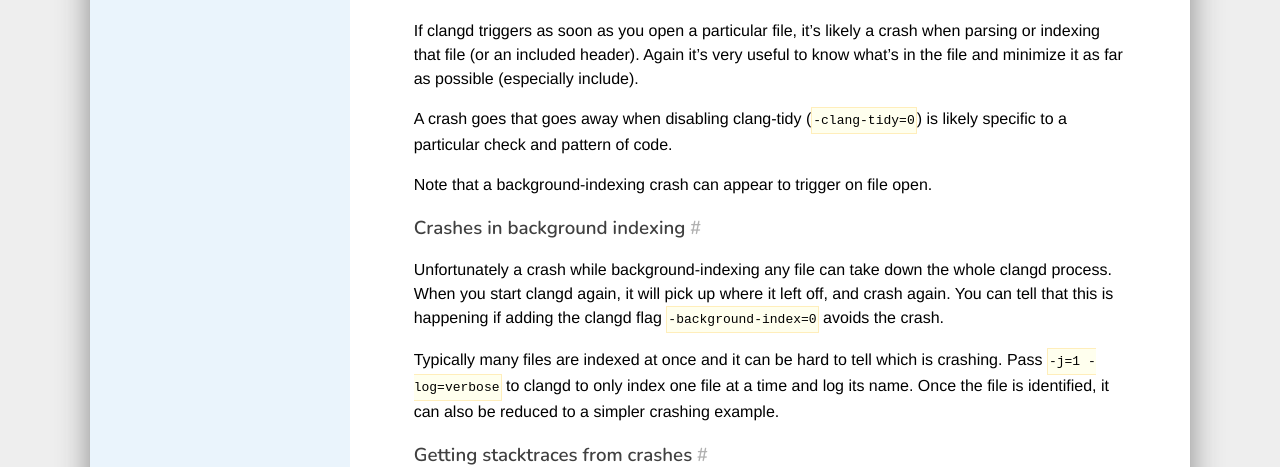
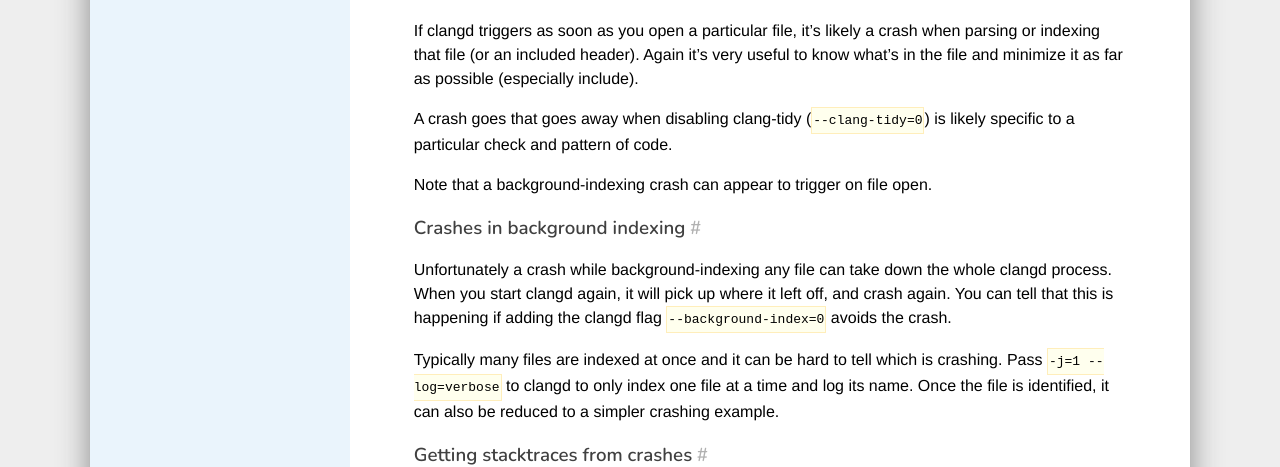
Before and after one commit to llvm/clangd-www, a Jekyll site: the page built from troubleshooting.md, in a window 1280 px wide and 900 px high, scrolled down 2355 px. Shown: the part 147-614 px from the top of the window. Built offline with Jekyll 4.4.1, drawn with Linux system fonts in a browser that asks for light colours; our own code applies the rules of GitHub Pages for plain Markdown files; some of the changed text lies outside the part shown.

```diff
--- a/troubleshooting.md
+++ b/troubleshooting.md
@@ -19,7 +19,7 @@ for how). These describe the messages exchanged between the editor and `clangd`,
 and what clangd was thinking.
 
 Even if you don't understand the contents, it's tremendously useful to include
-this when filing a bug. If you add `-log=verbose` to the clangd arguments, this
+this when filing a bug. If you add `--log=verbose` to the clangd arguments, this
 will include more detail (e.g. the full content of LSP messages).
 
 ## Lots of error diagnostics
@@ -48,7 +48,7 @@ clangd needs to parse the headers.
 The standard library headers are often found relative to the compiler.
 Try to configure your project with an absolute path to the compiler
 (`/usr/bin/gcc`, not `gcc`).
-The logs (with `-log=verbose`) can tell you the `cc1` command, including which
+The logs (with `--log=verbose`) can tell you the `cc1` command, including which
 paths were searched for the standard library. You can compare this to the output
 of `clang -### <args>`.
 
@@ -91,7 +91,7 @@ when parsing or indexing that file (or an included header). Again it's very
 useful to know what's in the file and minimize it as far as possible (especially
 include).
 
-A crash goes that goes away when disabling clang-tidy (`-clang-tidy=0`) is
+A crash goes that goes away when disabling clang-tidy (`--clang-tidy=0`) is
 likely specific to a particular check and pattern of code.
 
 Note that a background-indexing crash can appear to trigger on file open.
@@ -101,10 +101,10 @@ Note that a background-indexing crash can appear to trigger on file open.
 Unfortunately a crash while background-indexing any file can take down the whole
 clangd process. When you start clangd again, it will pick up where it left off,
 and crash again. You can tell that this is happening if adding the clangd flag
-`-background-index=0` avoids the crash.
+`--background-index=0` avoids the crash.
 
 Typically many files are indexed at once and it can be hard to tell which is
-crashing. Pass `-j=1 -log=verbose` to clangd to only index one file at a time
+crashing. Pass `-j=1 --log=verbose` to clangd to only index one file at a time
 and log its name. Once the file is identified, it can also be reduced to a
 simpler crashing example.
 
```
